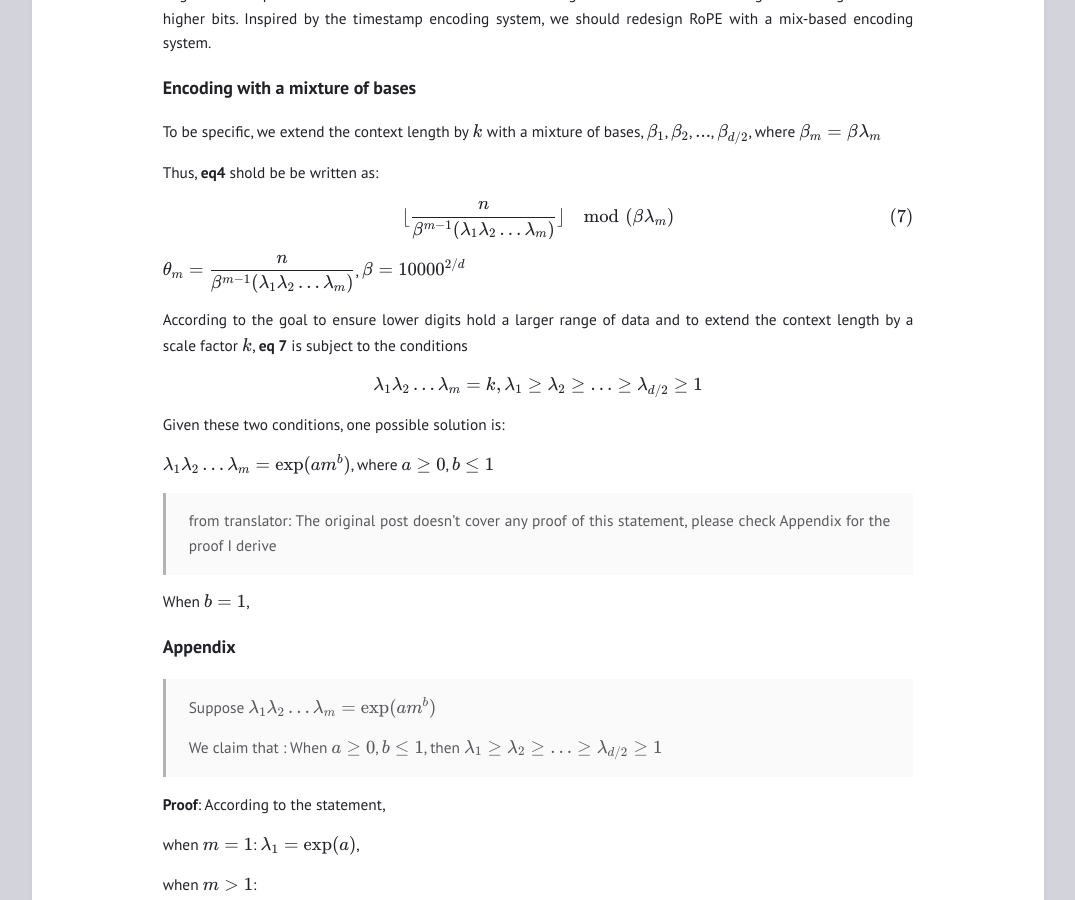
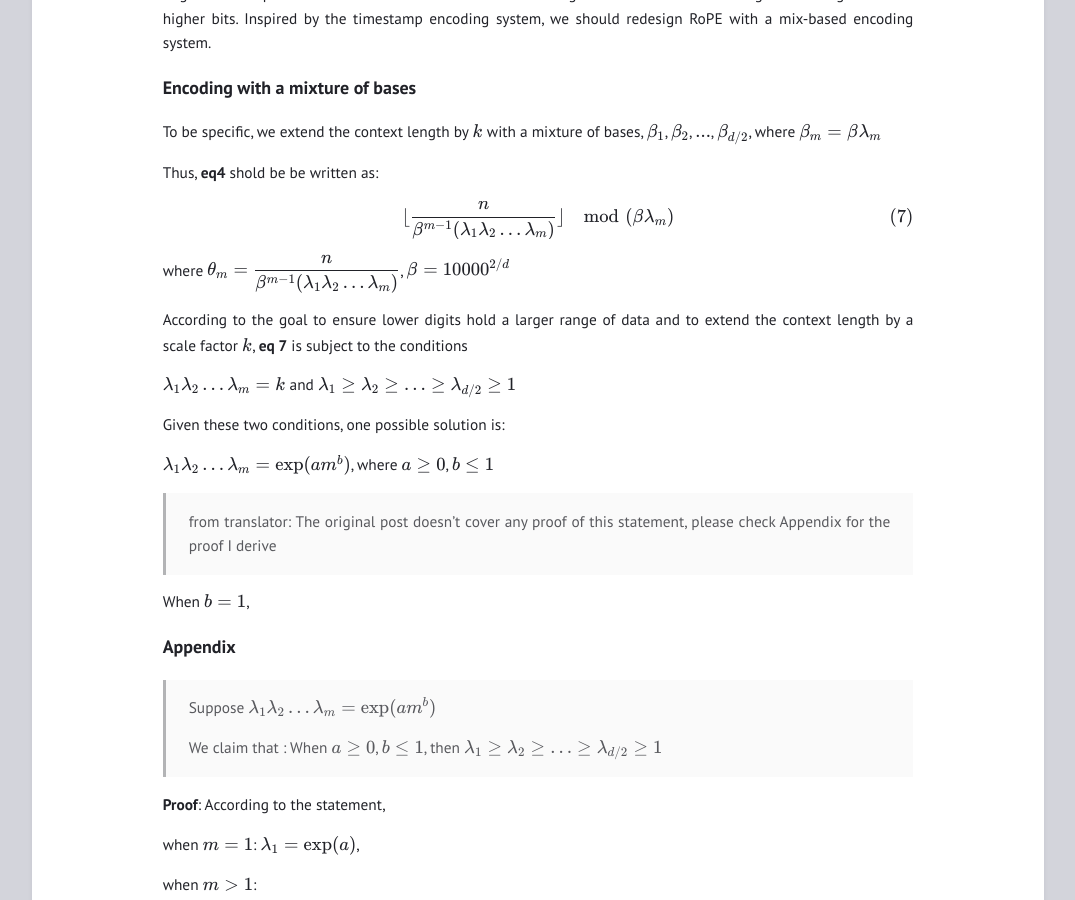
Before and after one commit to NormXU/NormXU.github.io, a Jekyll site: the page built from _posts/2023-08-13-Rethinking-Rotary-Position-Embedding-2.md, in a window 1280 px wide and 900 px high, scrolled down 2286 px. Shown: the whole window, without its empty margins (102-1177 px from the left). Built offline with Jekyll 4.4.1, drawn with Linux system fonts in a browser that asks for light colours.

Commit message:
fix post

```diff
--- a/_posts/2023-08-13-Rethinking-Rotary-Position-Embedding-2.md
+++ b/_posts/2023-08-13-Rethinking-Rotary-Position-Embedding-2.md
@@ -80,11 +80,11 @@ Thus, **eq4** shold be be written as:
 
 $$ \begin{equation} \lfloor\dfrac{n}{\beta^{m-1}(\lambda_1\lambda_2…\lambda_m)}\rfloor \mod (\beta\lambda_m) \end{equation} $$
 
-$$\theta_m = \dfrac{n}{\beta^{m-1}(\lambda_1\lambda_2…\lambda_m)}$$, $$\beta = 10000^{2/d}$$
+where $$\theta_m = \dfrac{n}{\beta^{m-1}(\lambda_1\lambda_2…\lambda_m)}$$, $$\beta = 10000^{2/d}$$
 
 According to the goal to ensure lower digits hold a larger range of data and to extend the context length by a scale factor $$k$$, **eq 7** is subject to the conditions
 
-$$ \lambda_1\lambda_2…\lambda_m = k, \lambda_1 \ge \lambda_2 \ge … \ge \lambda_{d/2} \ge 1$$
+$$ \lambda_1\lambda_2…\lambda_m = k$$ and  $$\lambda_1 \ge \lambda_2 \ge … \ge \lambda_{d/2} \ge 1$$
 
 Given these two conditions, one possible solution is:
 
```
